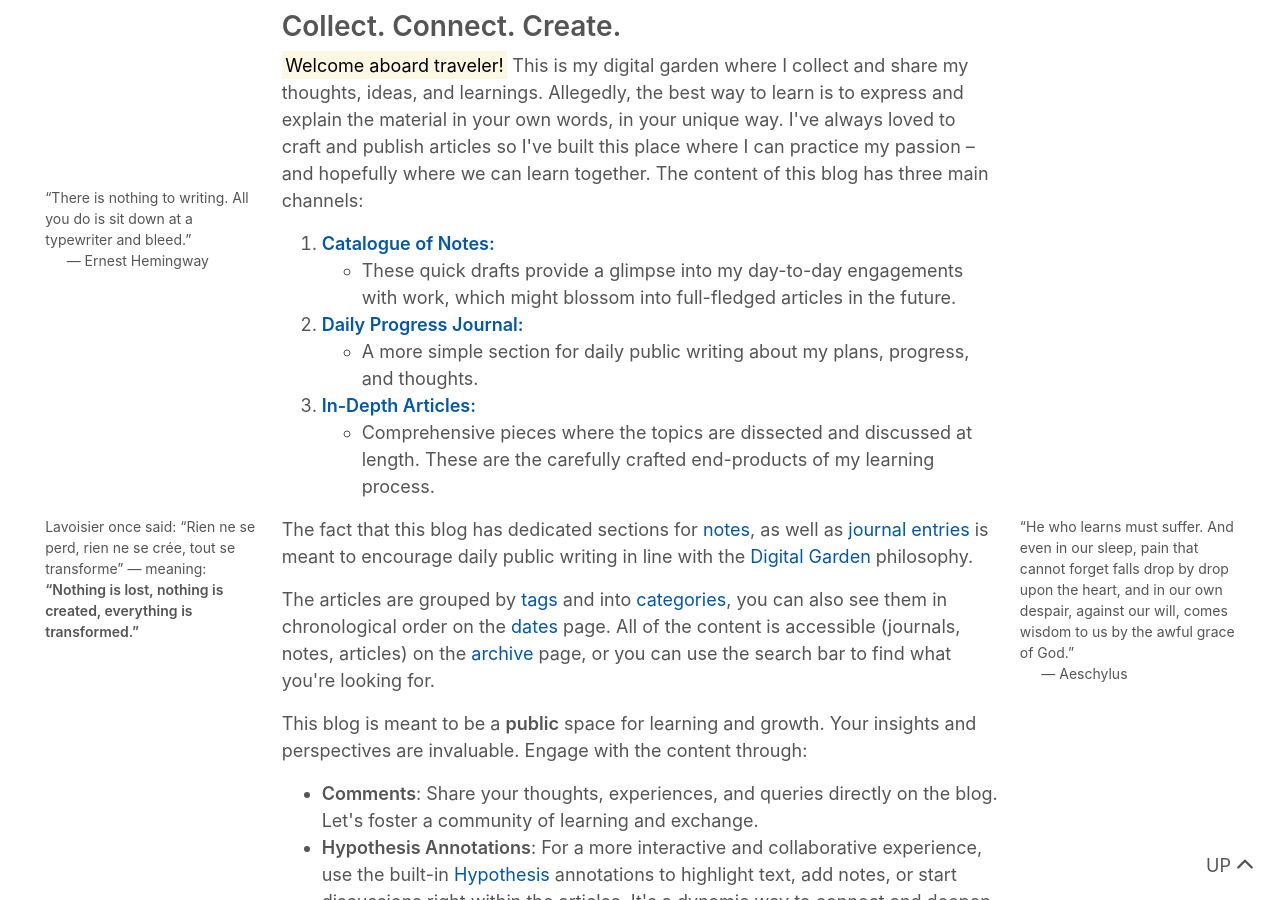
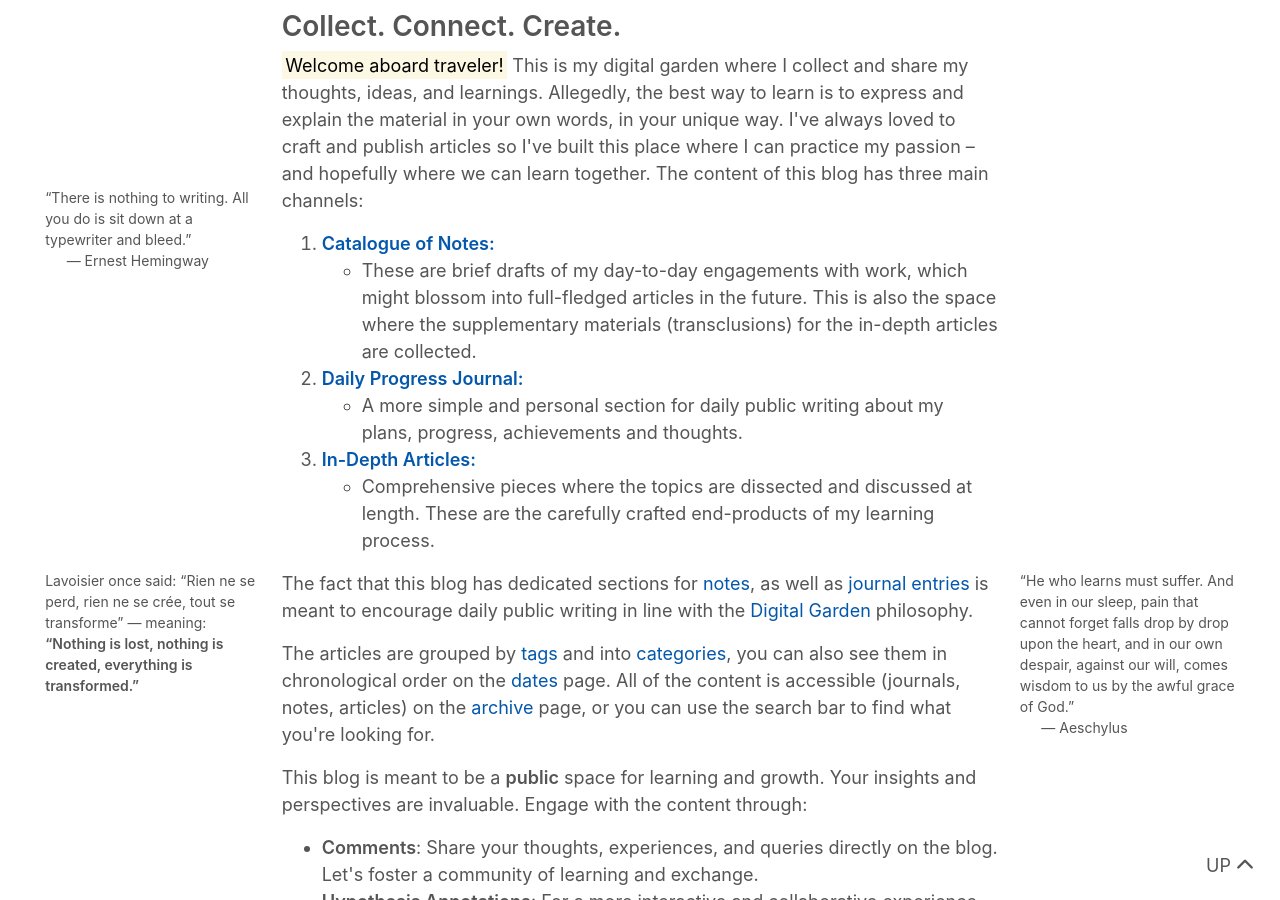
Before and after one commit to terbed/blog, a Jekyll site: the page built from index.md, in a window 1280 px wide and 900 px high, scrolled down 337 px. Built offline with Jekyll 4.4.1, drawn with Linux system fonts in a browser that asks for light colours; nearby versions of some CDN libraries; comment, search, counter and statistics services are not loaded.

Commit message:
refine index page and new favicon

```diff
--- a/_config.yml
+++ b/_config.yml
@@ -13,7 +13,7 @@ footer_description:
   Like gardeners planting seeds and tending the soil, we toil and turn the earth; though blooms may come in their own time, they cannot be rushed or forced.'
 notes_url: "https://terbe.dev/notes/"
 profile_pic: "https://avatars.githubusercontent.com/u/13771341?s=400&v=4"
-favicon: /assets/img/favicon.png
+favicon: /assets/img/blog_icon.png
 baseurl: "" # the subpath of your site, e.g. /blog
 url: "https://terbe.dev" # the base hostname & protocol for your site, e.g. https://example.com
 theme_color: white
--- a/index.md
+++ b/index.md
@@ -13,9 +13,9 @@ The content of this blog has three main channels:
 [[“There is nothing to writing. All you do is sit down at a typewriter and bleed.” <br><cite>--- Ernest Hemingway </cite>::lmn]]
 
 1. [**Catalogue of Notes:**](/notes)
-   - These quick drafts provide a glimpse into my day-to-day engagements with work, which might blossom into full-fledged articles in the future.
+   - These are brief drafts of my day-to-day engagements with work, which might blossom into full-fledged articles in the future. This is also the space where the supplementary materials (transclusions) for the in-depth articles are collected.
 2. [**Daily Progress Journal:**](/journals)
-   - A more simple section for daily public writing about my plans, progress, and thoughts.
+   - A more simple and personal section for daily public writing about my plans, progress, achievements and thoughts.
 3. [**In-Depth Articles:**](/posts)
    - Comprehensive pieces where the topics are dissected and discussed at length. These are the carefully crafted end-products of my learning process.
 
```
Also changed, not shown: assets/img/blog_icon.png (added).
